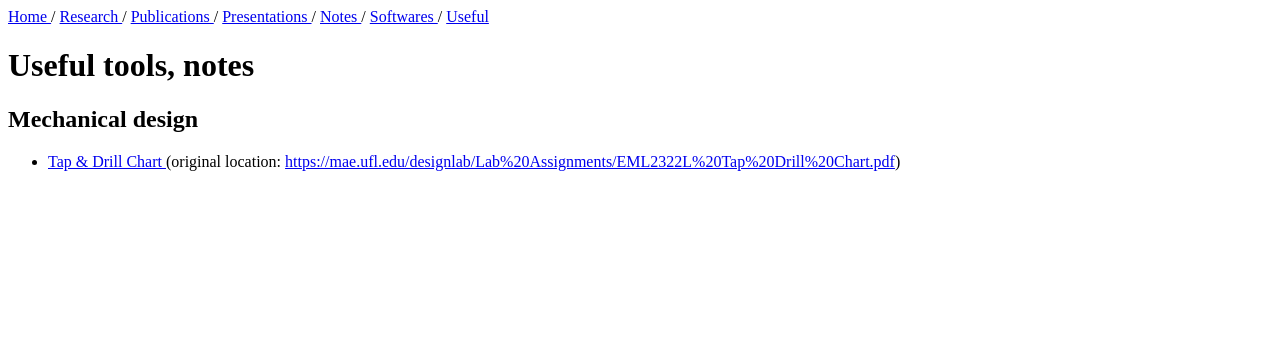
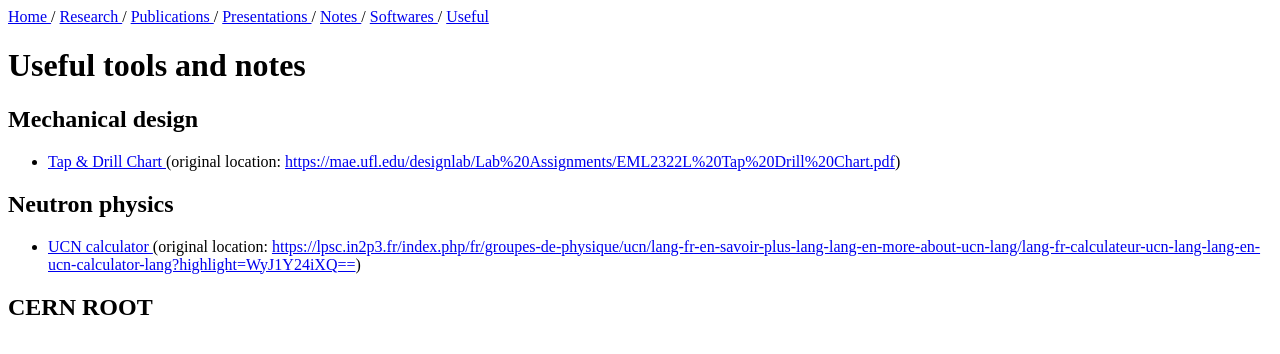
Before and after one commit to takashi-higuchi/takashi-higuchi.github.io, a plain HTML site: page useful.html in a window 1280 px wide. Drawn offline with nearby package versions, Linux system fonts and the light colour scheme.

Commit message:
added UCN calculator

```diff
--- a/useful.html
+++ b/useful.html
@@ -30,12 +30,20 @@
 	</nav>
 			<div class="container">
     		<div class="blurb">
-        		<h1>Useful tools, notes</h1>
+        		<h1>Useful tools and notes</h1>
 				<h2>Mechanical design</h2>
     		</div><!-- /.blurb -->
 			<ul>
         		<li> <a href="https://www.rcnp.osaka-u.ac.jp/~thiguchi/shared/useful/EML2322L_Tap_Drill_Chart.pdf" >Tap & Drill Chart </a> (original location: <a href="https://mae.ufl.edu/designlab/Lab%20Assignments/EML2322L%20Tap%20Drill%20Chart.pdf"> https://mae.ufl.edu/designlab/Lab%20Assignments/EML2322L%20Tap%20Drill%20Chart.pdf</a>) </li>
 			</ul>
+
+			<h2> Neutron physics</h2>
+			<ul>
+				<li>
+					<a href="https://www.rcnp.osaka-u.ac.jp/~thiguchi/shared/apps/Calculateur_UCN/Calculateur%20UCN.htm"> UCN calculator </a> (original location: <a href="https://lpsc.in2p3.fr/index.php/fr/groupes-de-physique/ucn/lang-fr-en-savoir-plus-lang-lang-en-more-about-ucn-lang/lang-fr-calculateur-ucn-lang-lang-en-ucn-calculator-lang?highlight=WyJ1Y24iXQ==">	https://lpsc.in2p3.fr/index.php/fr/groupes-de-physique/ucn/lang-fr-en-savoir-plus-lang-lang-en-more-about-ucn-lang/lang-fr-calculateur-ucn-lang-lang-en-ucn-calculator-lang?highlight=WyJ1Y24iXQ==</a>)
+				</li>
+			</ul>
+            <h2>CERN ROOT</h2>
 
 			<!-- Example of the use of Mathjax -->
 			<!-- <p>
```
